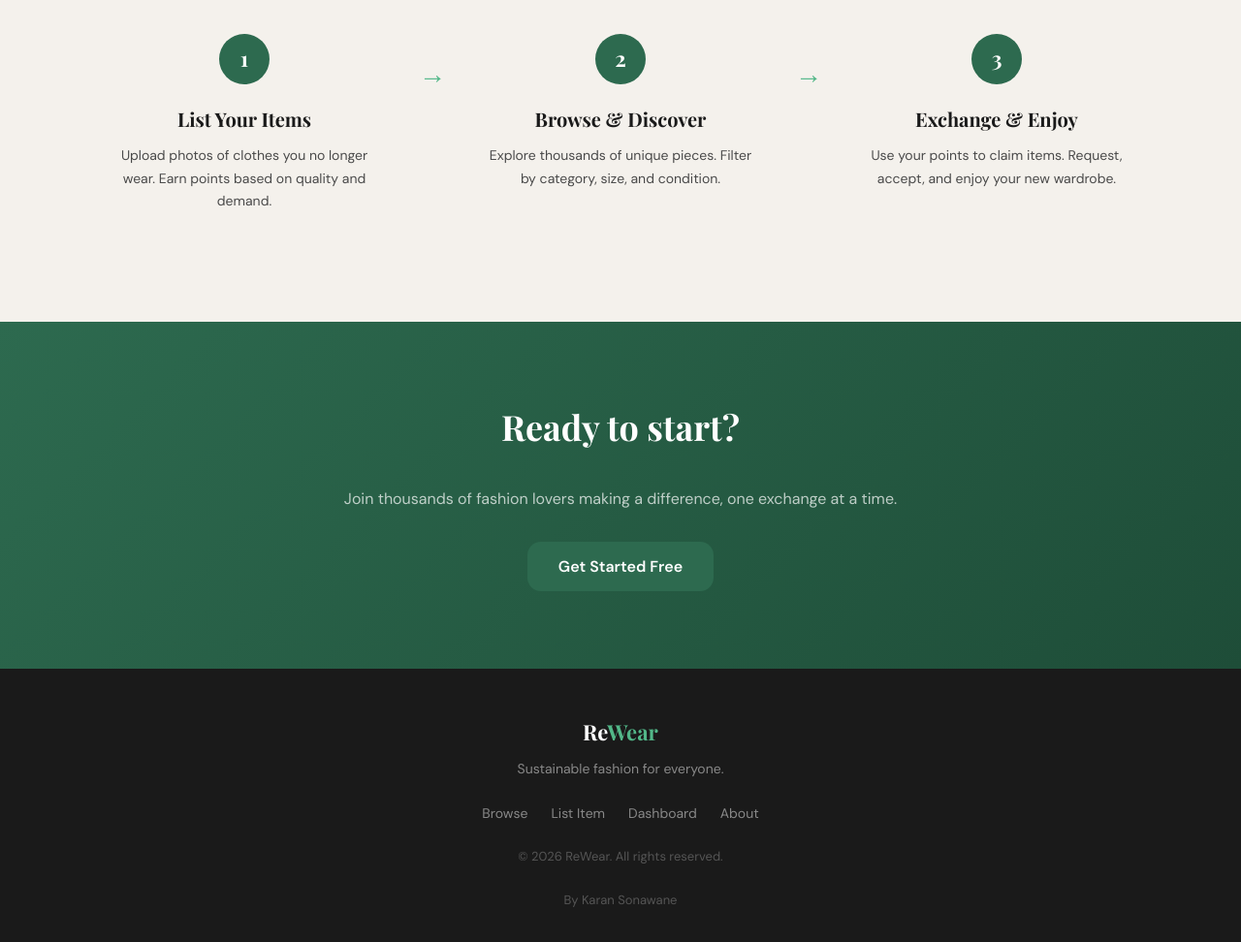
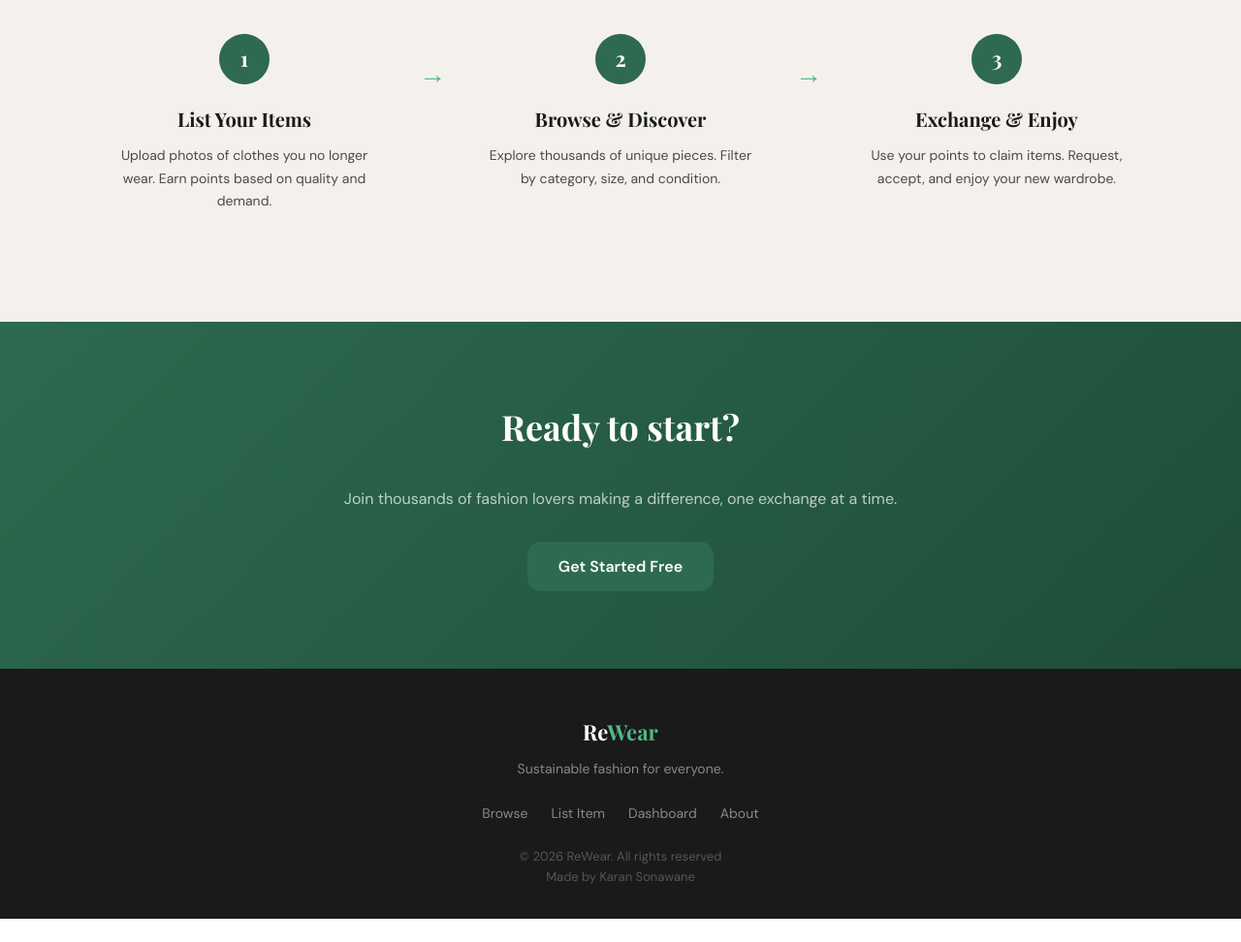
Before and after one commit to RitikaMittal-19/ReWear, a plain HTML site: page index.html in a window 1280 px wide. Shown: the part 2267-3239 px from the top of the page at 97% size. After the commit the page ends 3215 px from the top, so only its background shows below. Drawn offline with nearby package versions, Linux system fonts and the light colour scheme; no server answers.

Commit message:
ReWear fullstack

```diff
--- a/index.html
+++ b/index.html
@@ -160,8 +160,8 @@
       <a href="dashboard.html">Dashboard</a>
       <a href="about.html">About</a>
     </div>
-    <p class="footer-copy">© 2026 ReWear. All rights reserved.</p>
-    <p class="footer-copy">By Karan Sonawane</p>
+    <p class="footer-copy">© 2026 ReWear. All rights reserved <br>Made by Karan Sonawane</p>
+
   </div>
 </footer>
 
```
